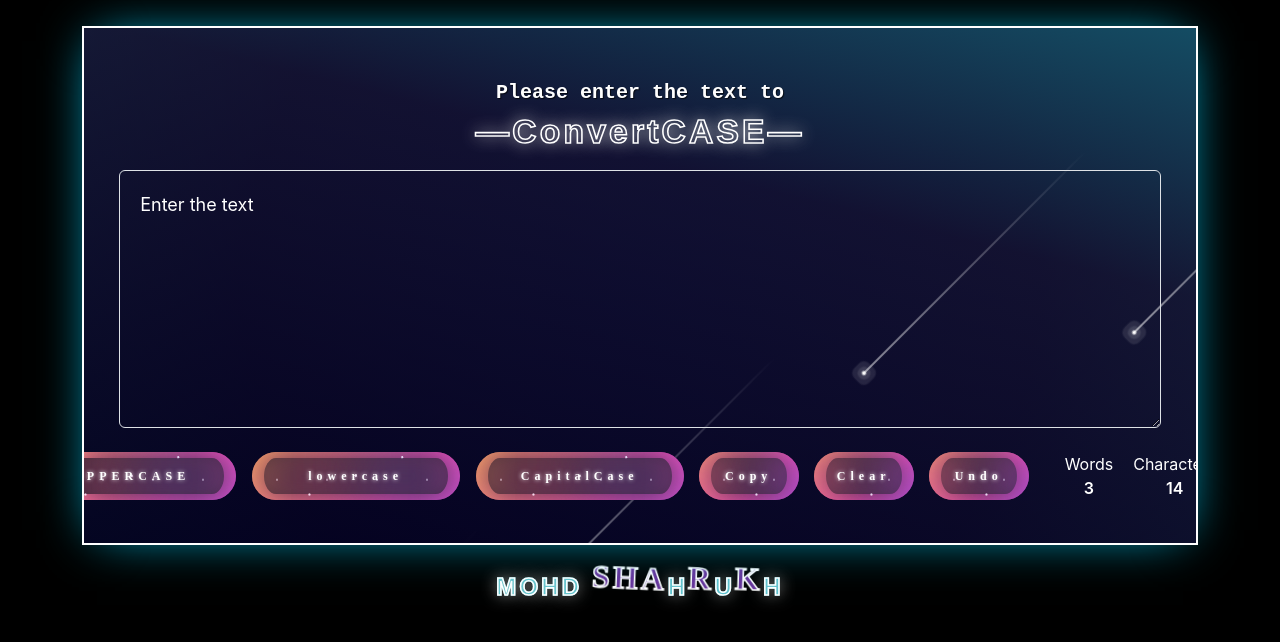
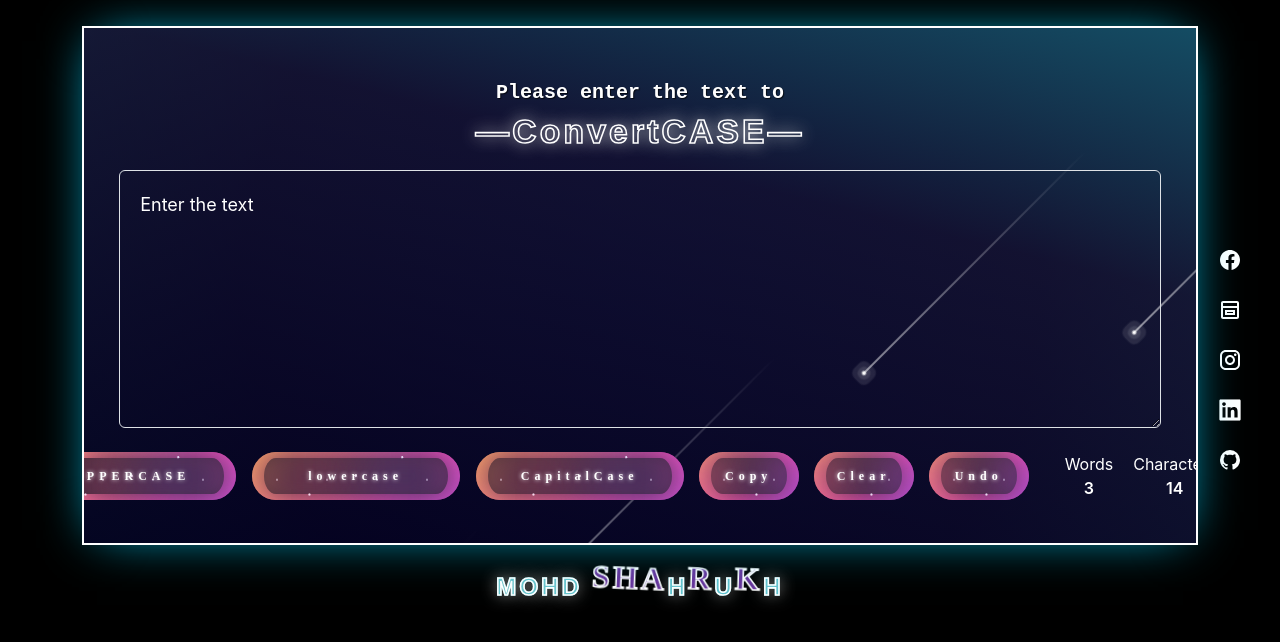
Before and after one commit to m0hdShahrukh/my-app, a React (Create React App) app: page / in a window 1280 px wide. Shown: the top 642 px of the page. Built offline with nearby package versions, Linux system fonts and the light colour scheme.

Commit message:
Fixed Issue with Uppercase

```diff
--- a/src/components/TextForm.js
+++ b/src/components/TextForm.js
@@ -87,7 +87,7 @@ export default function TextForm(props) {
                     <h4 htmlFor="myBox" className="form-title">{props.heading}</h4>
                     <div class="title-2"><span>ConvertCASE</span></div>
                     <div className="input-container">
-                        <textarea className="input-mail form-control" value={text} onChange={handdleOnChange}  onKeyDown={handleKeyDown} id="myBox" rows="8"></textarea>
+                        <textarea className="input-mail form-control" value={text} onChange={handdleOnChange} onKeyDown={handleKeyDown} id="myBox" rows="8"></textarea>
                     </div>
                 </div>
                 <div className="form-container-main">
@@ -150,7 +150,7 @@ export default function TextForm(props) {
                     </span>
                     <span className='button-container copy ml-3'>
                         <button className="btn my-btn clear btn-primary" type="button" onClick={handleClear}><strong>Clear</strong>
-                        <div id="container-stars">
+                            <div id="container-stars">
                                 <div id="stars"></div>
                             </div>
 
@@ -183,7 +183,47 @@ export default function TextForm(props) {
                     <span class="star"></span>
                 </section>
             </div>
-           <a className="navbar-brand logo" href="index.html">MOHD <span>SHA</span>H<span>R</span>U<span>K</span>H</a>
+            <a className="navbar-brand logo" href="index.html">MOHD <span>SHA</span>H<span>R</span>U<span>K</span>H</a>
+            <div className="social-container">
+                <ul className="social-icons">
+                    <li>
+                        <a href="https://m.facebook.com/m0hdshahrukh/" className="facebook" target="_blank" rel="noopener noreferrer" aria-label="Facebook">
+                            <svg xmlns="http://www.w3.org/2000/svg" viewBox="0 0 24 24" width="24" height="24">
+                                <path fill="currentColor" d="M12 2.04C6.5 2.04 2 6.53 2 12.06C2 17.06 5.66 21.21 10.44 21.96V14.96H7.9V12.06H10.44V9.85C10.44 7.34 11.93 5.96 14.22 5.96C15.31 5.96 16.45 6.15 16.45 6.15V8.62H15.19C13.95 8.62 13.56 9.39 13.56 10.18V12.06H16.34L15.89 14.96H13.56V21.96C18.34 21.21 22 17.06 22 12.06C22 6.53 17.5 2.04 12 2.04Z" />
+                            </svg>
+                        </a>
+                    </li>
+                    <li>
+                        <a href="https://dev-loper-srk.pantheonsite.io/" className="twitter" target="_blank" rel="noopener noreferrer" aria-label="Twitter">
+                        <svg xmlns="http://www.w3.org/2000/svg" viewBox="0 0 24 24" width="24" height="24">
+              <path fill="currentColor" d="M19 3H5C3.9 3 3 3.9 3 5V19C3 20.1 3.9 21 5 21H19C20.1 21 21 20.1 21 19V5C21 3.9 20.1 3 19 3M5 5H19V8H5V5M5 10H19V19H5V10M7 12V17H17V12H7M9 14H15V15H9V14Z"/>
+            </svg>
+                        </a>
+                    </li>
+                    <li>
+                        <a href="https://www.instagram.com/m0hd_shahrukh/" className="instagram" target="_blank" rel="noopener noreferrer" aria-label="Instagram">
+                            <svg xmlns="http://www.w3.org/2000/svg" viewBox="0 0 24 24" width="24" height="24">
+                                <path fill="currentColor" d="M7.8 2H16.2C19.4 2 22 4.6 22 7.8V16.2C22 19.4 19.4 22 16.2 22H7.8C4.6 22 2 19.4 2 16.2V7.8C2 4.6 4.6 2 7.8 2ZM7.6 4C5.61 4 4 5.61 4 7.6V16.4C4 18.39 5.61 20 7.6 20H16.4C18.39 20 20 18.39 20 16.4V7.6C20 5.61 18.39 4 16.4 4H7.6ZM17.25 5.5C17.9404 5.5 18.5 6.05964 18.5 6.75C18.5 7.44036 17.9404 8 17.25 8C16.5596 8 16 7.44036 16 6.75C16 6.05964 16.5596 5.5 17.25 5.5ZM12 7C14.7614 7 17 9.23858 17 12C17 14.7614 14.7614 17 12 17C9.23858 17 7 14.7614 7 12C7 9.23858 9.23858 7 12 7ZM12 9C10.3431 9 9 10.3431 9 12C9 13.6569 10.3431 15 12 15C13.6569 15 15 13.6569 15 12C15 10.3431 13.6569 9 12 9Z" />
+                            </svg>
+                        </a>
+                    </li>
+                    <li>
+                        <a href="https://www.linkedin.com/in/mohd2456/" className="linkedin" target="_blank" rel="noopener noreferrer" aria-label="LinkedIn">
+                        <svg role="img" viewBox="0 0 24 24" xmlns="http://www.w3.org/2000/svg" fill="currentColor">
+  <path d="M20.447 20.452h-3.554v-5.569c0-1.328-.024-3.041-1.853-3.041-1.854 0-2.139 1.45-2.139 2.949v5.661h-3.554V9h3.414v1.561h.047c.476-.901 1.635-1.854 3.366-1.854 3.6 0 4.266 2.368 4.266 5.448v6.297zM5.337 7.433c-1.144 0-2.07-.93-2.07-2.077 0-1.147.926-2.077 2.07-2.077s2.07.93 2.07 2.077c0 1.147-.926 2.077-2.07 2.077zM6.996 20.452H3.676V9h3.32v11.452zM22.225 0H1.771C.792 0 0 .775 0 1.729v20.542C0 23.225.792 24 1.771 24h20.451C23.207 24 24 23.225 24 22.271V1.729C24 .775 23.207 0 22.225 0z"/>
+</svg>
+
+                        </a>
+                    </li>
+                    <li>
+                        <a href="https://github.com/m0hdShahrukh" className="github" target="_blank" rel="noopener noreferrer" aria-label="GitHub">
+                            <svg xmlns="http://www.w3.org/2000/svg" viewBox="0 0 24 24" width="24" height="24">
+                                <path fill="currentColor" d="M12 2A10 10 0 0 0 2 12C2 16.42 4.87 20.17 8.84 21.5C9.34 21.58 9.5 21.27 9.5 21C9.5 20.77 9.5 20.14 9.5 19.31C6.73 19.91 6.14 17.97 6.14 17.97C5.68 16.81 5.03 16.5 5.03 16.5C4.12 15.88 5.1 15.9 5.1 15.9C6.1 15.97 6.63 16.93 6.63 16.93C7.5 18.45 8.97 18 9.54 17.76C9.63 17.11 9.89 16.67 10.17 16.42C7.95 16.17 5.62 15.31 5.62 11.5C5.62 10.39 6 9.5 6.65 8.79C6.55 8.54 6.2 7.5 6.75 6.15C6.75 6.15 7.59 5.88 9.5 7.17C10.29 6.95 11.15 6.84 12 6.84C12.85 6.84 13.71 6.95 14.5 7.17C16.41 5.88 17.25 6.15 17.25 6.15C17.8 7.5 17.45 8.54 17.35 8.79C18 9.5 18.38 10.39 18.38 11.5C18.38 15.32 16.04 16.16 13.81 16.41C14.17 16.72 14.5 17.33 14.5 18.26C14.5 19.6 14.5 20.68 14.5 21C14.5 21.27 14.66 21.59 15.17 21.5C19.14 20.16 22 16.42 22 12A10 10 0 0 0 12 2Z" />
+                            </svg>
+                        </a>
+                    </li>
+                </ul>
+            </div>
         </>
     )
 }
--- a/src/index.css
+++ b/src/index.css
@@ -110,3 +110,60 @@ code {
   0%, 100% { background-position: 0% 50%; }
   50% { background-position: 100% 50%; }
 }
+/* Social Icons */
+.social-container {
+  display: flex;
+  justify-content: center;
+  align-items: center;
+  min-height: 100px;
+  position: absolute;
+  right: 30px;
+  top: 30%;
+}
+
+.social-icons {
+  display: flex;
+  flex-direction: column;
+  gap: 10px;
+  list-style: none;
+  padding: 0;
+  margin: 0;
+
+  a {
+    display: flex;
+    justify-content: center;
+    align-items: center;
+    width: 40px;
+    height: 40px;
+    border-radius: 50%;
+    text-decoration: none;
+    transition: 0.3s ease-in-out;
+    background: #000;
+
+    svg {
+      width: 24px;
+      height: 24px;
+      fill: #000;
+      color: #fff;
+      transition: 0.3s ease-in-out;
+    }
+
+    &:hover {
+      transform: translateY(-2px);
+
+      svg {
+        filter: brightness(0) invert(1);
+      }
+    }
+  }
+  .linkedin svg{
+    filter: brightness(0) invert(1);
+    transform: scale(0.9);
+  }
+
+  a.facebook:hover { background: #1877f2; }
+  a.twitter:hover { background: #4ecdc4; }
+  a.instagram:hover { background: #e4405f; }
+  a.linkedin:hover { background: #0a66c2; }
+  a.github:hover { background: #333; }
+}
```
